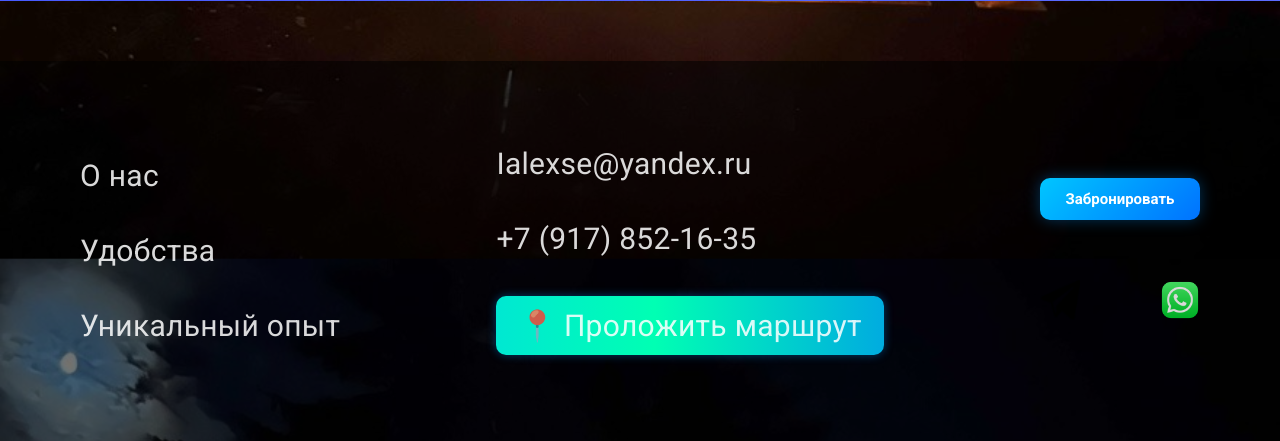
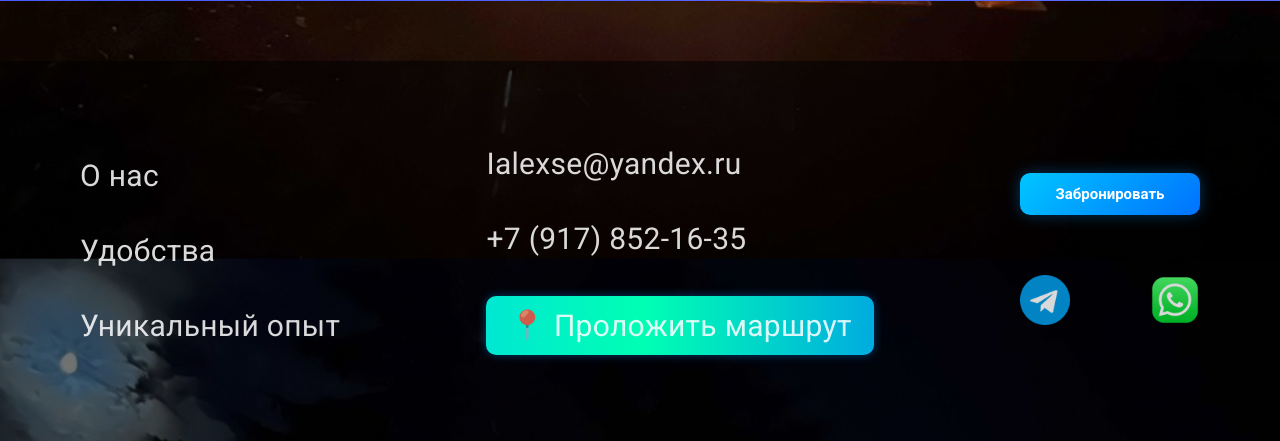
Before and after one commit to Neiromantic42/glamping_project, a Django app: page / in a window 1280 px wide. Shown: the part 3139-3580 px from the top of the page. Run offline with Django 5.2, Linux system fonts and the light colour scheme.

Commit message:
Изменена иконка тг потерянная при пред идущем комите

```diff
--- a/glamping/static/css/my-style-glemping.css
+++ b/glamping/static/css/my-style-glemping.css
@@ -888,8 +888,8 @@ button {
 }
 
 .icons img {
-    width: 40px;   /* размер иконки */
-    height: 40px;  /* фиксируем высоту */
+    width: 50px;   /* размер иконки */
+    height: 50px;  /* фиксируем высоту */
     cursor: pointer; /* курсор "рука" */
     opacity: 0.85;   /* слегка приглушаем */
     transition: 0.2s; /* плавная анимация при hover */
--- a/glamping_project/settings.py
+++ b/glamping_project/settings.py
@@ -20,10 +20,12 @@ BASE_DIR = Path(__file__).resolve().parent.parent
 # See https://docs.djangoproject.com/en/6.0/howto/deployment/checklist/
 
 # SECURITY WARNING: keep the secret key used in production secret!
-SECRET_KEY = os.getenv("SECRET_KEY")
-
+# SECRET_KEY = os.getenv("SECRET_KEY")
+# SECRET_KEY = "django-insecure-#jagw_s8mzh%@%%-&l+5_rw=i*7k9u&3ui9lv@53g34vqw^d&*"
 # SECURITY WARNING: don't run with debug turned on in production!
+# Дебаг в прод
 DEBUG = os.getenv("DEBUG", "False").lower() == "true"
+# DEBUG = True
 
 ALLOWED_HOSTS = os.getenv("ALLOWED_HOSTS", "").split(",") if os.getenv("ALLOWED_HOSTS") else []
 
```
Also changed, not shown: glamping/static/img/icons-img/telegram.png.
